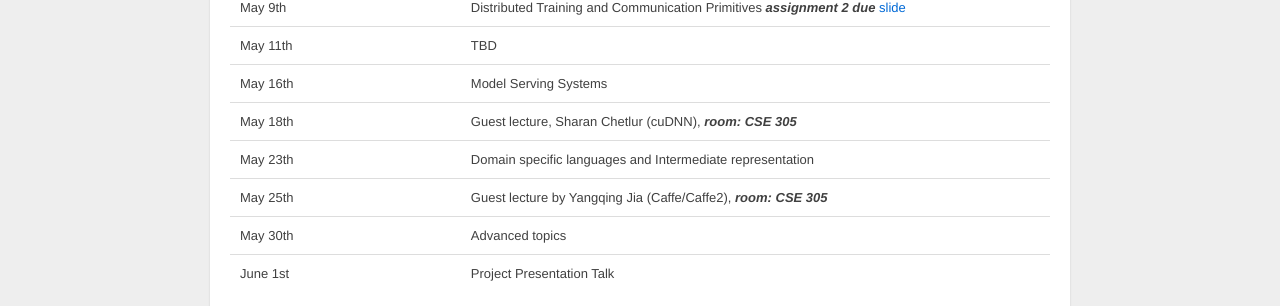
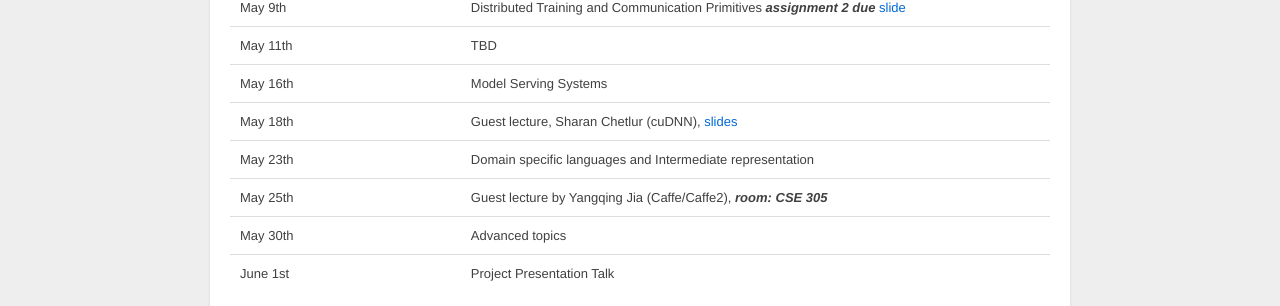
Before and after one commit to dlsys-course/dlsys-course.github.io, a Jekyll site: the page built from schedule.md, in a window 1280 px wide and 1108 px high. Shown: the part 711-1017 px from the top of the window. Built offline with Jekyll 4.4.1, drawn with Linux system fonts in a browser that asks for light colours.

Commit message:
geust lecture

```diff
--- a/schedule.md
+++ b/schedule.md
@@ -31,7 +31,7 @@ happen on Wed/Friday instead (see the schedule for details).
 | May 9th                  | Distributed Training and Communication Primitives ***assignment 2 due*** [slide](pdf/lecture12.pdf)|
 | May 11th                 |  TBD|
 | May 16th                 |   Model Serving Systems   |
-| May 18th                 |   Guest lecture, Sharan Chetlur (cuDNN),  ***room: CSE 305***  |
+| May 18th                 |   Guest lecture, Sharan Chetlur (cuDNN), [slides](pdf/sharan_guest_lecture.pdf) |
 | May 23th                 |   Domain specific languages and Intermediate representation |
 | May 25th                 |   Guest lecture by Yangqing Jia (Caffe/Caffe2), ***room: CSE 305***  |
 | May 30th                 |   Advanced topics                                           |
```
Also changed, not shown: 1 other file.
